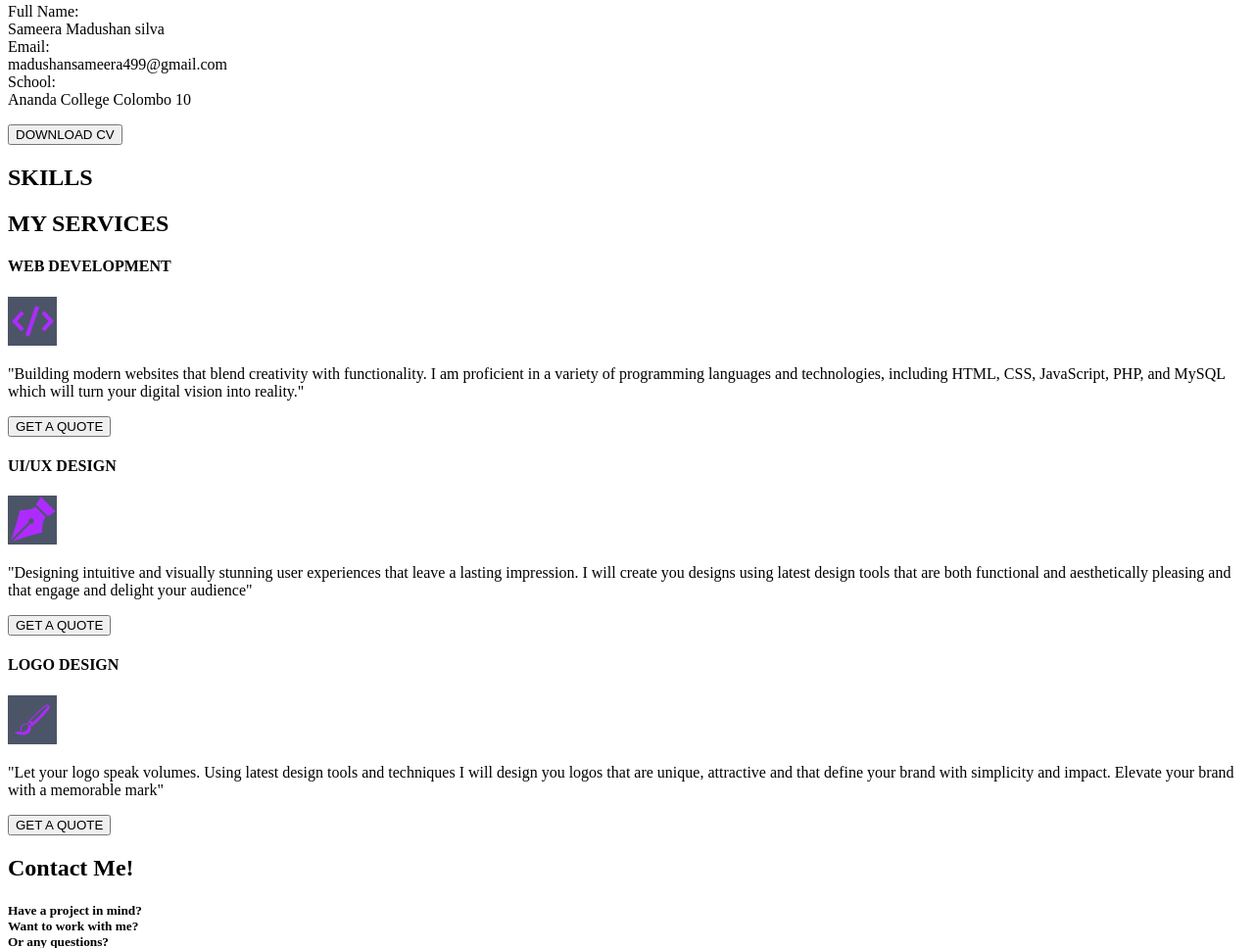
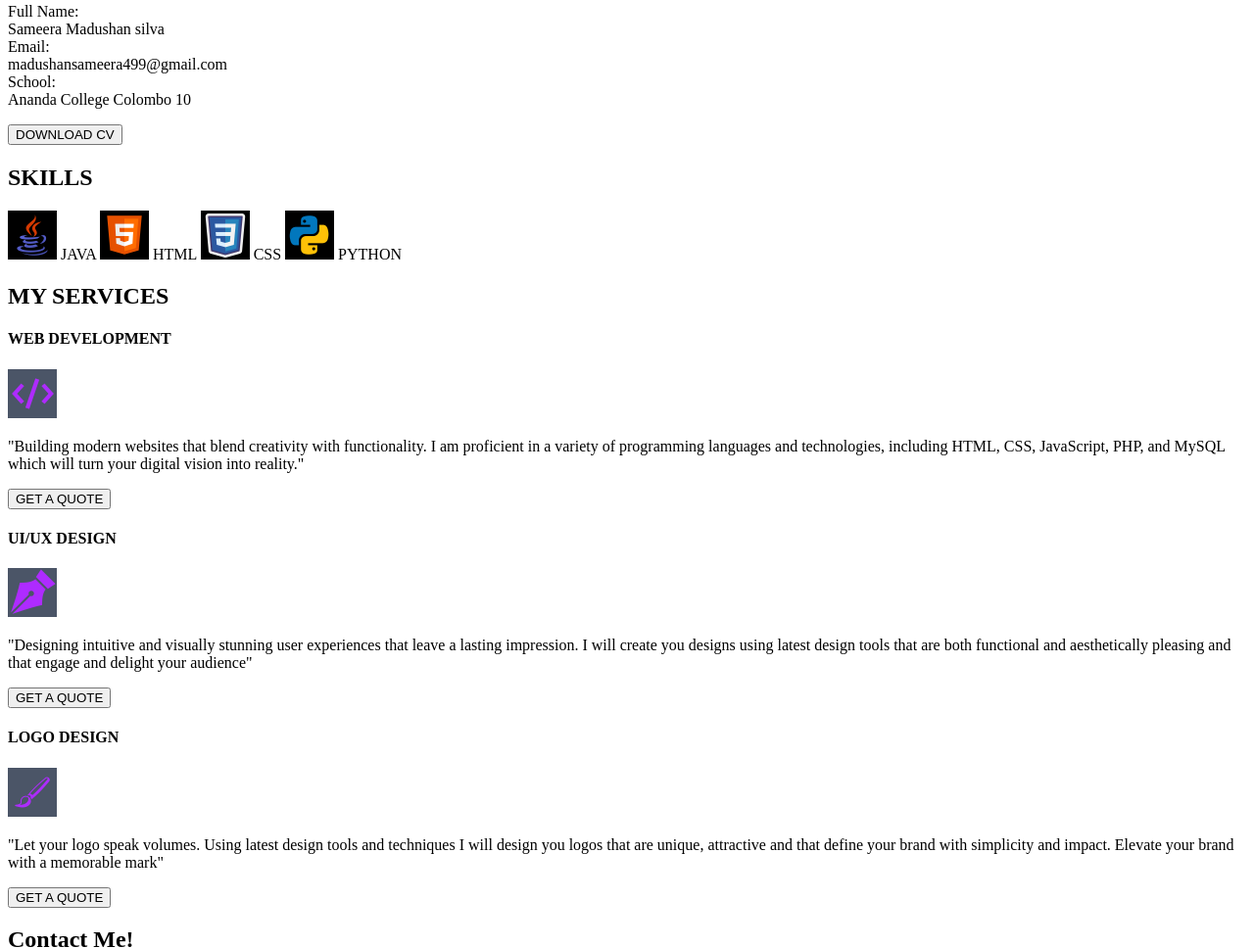
Before and after one commit to SameeraMS/My-Portfolio, a plain HTML site: page index.html in a window 1280 px wide. Shown: the part 808-1776 px from the top of the page at 98% size. Drawn offline with Linux system fonts and the light colour scheme.

Commit message:
add skills

```diff
--- a/index.html
+++ b/index.html
@@ -65,6 +65,14 @@
 
 <section id="skills">
     <h1>SKILLS</h1>
+    <img src="assests/icons/java.png" alt="java.png" title="java" width="50" height="50">
+    JAVA
+    <img src="assests/icons/html.png" alt="html.png" title="java" width="50" height="50">
+    HTML
+    <img src="assests/icons/css.png" alt="css.png" title="java" width="50" height="50">
+    CSS
+    <img src="assests/icons/python.png" alt="python.png" title="java" width="50" height="50">
+    PYTHON
 </section>
 
 <section id="services">
```
Also changed, not shown: assests/icons/css.png (added), assests/icons/html.png (added), assests/icons/java.png (added), assests/icons/python.png (added).
